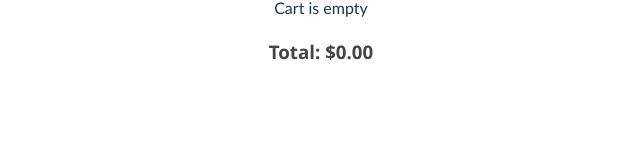
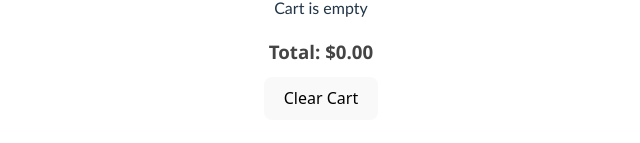
Before and after one commit to priyanka5123/react-cafe, a React (Vite) app: page / in a window 1280 px wide. Shown: the part 845-988 px from the top of the page, without its empty margins (319-959 px from the left). Before the commit the page ends 954 px from the top, so only its background shows below. Built offline with nearby package versions, Linux system fonts and the light colour scheme.

Commit message:
added clearCart

```diff
--- a/src/App.jsx
+++ b/src/App.jsx
@@ -9,6 +9,9 @@ import { useState } from 'react';
 function App() {
   // Global cart state
   const [cart, setCart] = useState([]);
+  const clearCart = ()=>{
+    setCart([]);
+  }
   // Why ...cart?
   // Because React state must not be changed directly.
   // Instead of pushing, you create a new array with existing items plus the new one.
@@ -26,7 +29,7 @@ function App() {
         <Tea addToCart={addToCart}/>
         <Pastries addToCart={addToCart}/>
       </div>
-      <Cart cart={cart} removeFromCart={removeFromCart} />
+      <Cart cart={cart} removeFromCart={removeFromCart} clearCart={clearCart} />
 
     </div>
   )
--- a/src/Cart.jsx
+++ b/src/Cart.jsx
@@ -1,7 +1,7 @@
 // Cart.js
 import React from 'react';
 
-function Cart({ cart, removeFromCart }) {
+function Cart({ cart, removeFromCart , clearCart}) {
   const total = cart.reduce((sum, item) => sum + item.price, 0);
 
   return (
@@ -20,6 +20,8 @@ function Cart({ cart, removeFromCart }) {
         </ul>
       )}
       <h3>Total: ${total.toFixed(2)}</h3>
+
+      <button className='clear-cart-btn' onClick={clearCart}>Clear Cart</button>
     </div>
   );
 }
```
